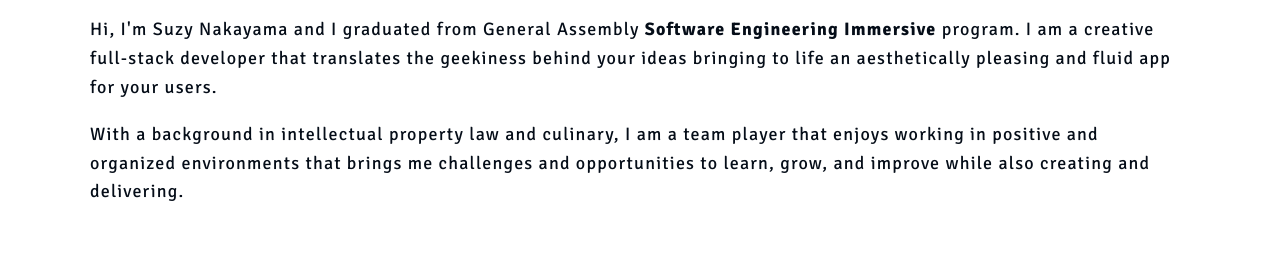
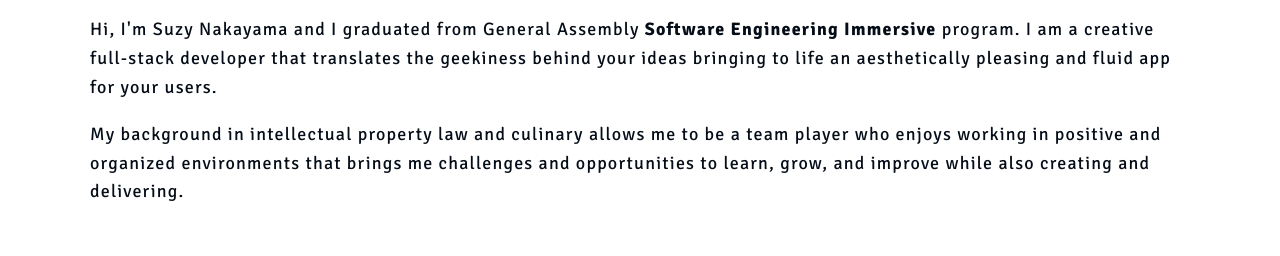
Before and after one commit to suzynakayama/Suzy-Nakayama, a React (Create React App) app: page / in a window 1280 px wide. Shown: the part 1120-1376 px from the top of the page. Built offline with nearby package versions, Linux system fonts and the light colour scheme; some icons are missing; a web font is replaced by a local one.

Commit message:
adjusted the nightMode on the oneProject page and the about

```diff
--- a/src/pages/About/About.js
+++ b/src/pages/About/About.js
@@ -17,8 +17,8 @@ function About() {
                         users.
                     </p>
                     <p>
-                        With a background in intellectual property law and
-                        culinary, I am a team player that enjoys working in
+                        My background in intellectual property law and culinary
+                        allows me to be a team player who enjoys working in
                         positive and organized environments that brings me
                         challenges and opportunities to learn, grow, and improve
                         while also creating and delivering.
--- a/src/pages/OneProject/OneProject.js
+++ b/src/pages/OneProject/OneProject.js
@@ -36,7 +36,7 @@ function OneProject(props) {
                     </Link>
                 </ul>
                 <div className="nav__theme">
-                    {props.theme === false ? (
+                    {props.nightMode === false ? (
                         <i
                             className="fas fa-moon"
                             onClick={props.toggleNightMode}
```
